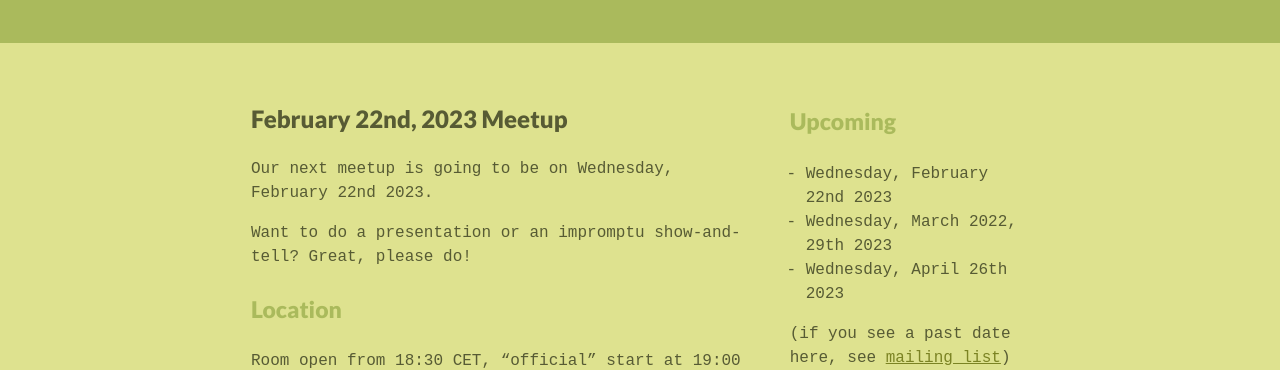
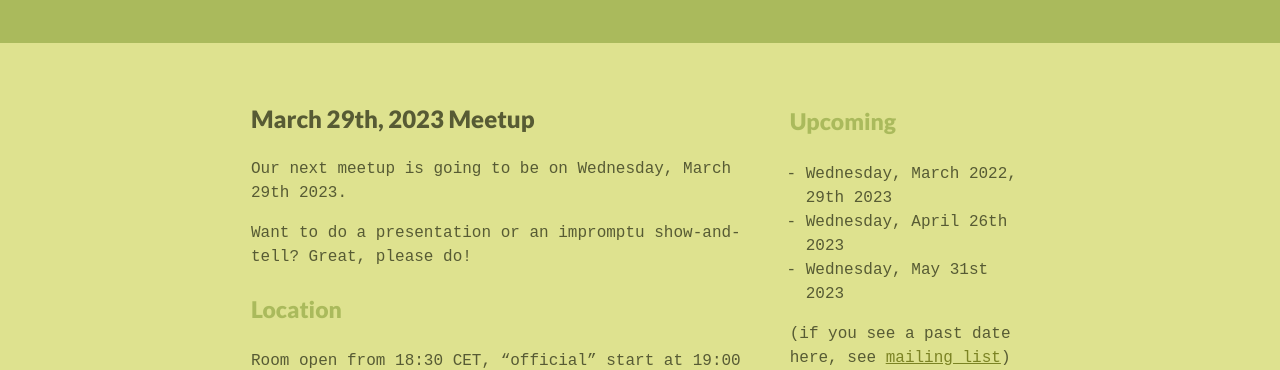
Before and after one commit to emacs-berlin/emacs-berlin.org, a Jekyll site: the page built from index.md, in a window 1280 px wide. Shown: the part 366-736 px from the top of the page. Built offline with Jekyll 4.4.1, drawn with Linux system fonts in a browser that asks for light colours.

Commit message:
March 2023

```diff
--- a/index.md
+++ b/index.md
@@ -13,9 +13,9 @@
 
 <section id="below-fold"><div class="row"><div class="medium-8 columns">
 
-# February 22nd, 2023 Meetup
+# March 29th, 2023 Meetup
 
-Our next meetup is going to be on Wednesday, February 22nd 2023.
+Our next meetup is going to be on Wednesday, March 29th 2023.
 
 Want to do a presentation or an impromptu show-and-tell? Great, please
 do!
@@ -24,7 +24,7 @@
 
 Room open from 18:30 CET, "official" start at 19:00 CET. In another
 timezone? M-x world-clock!
-[Jitsi Room](https://jitsi.emacs-berlin.org/february-2023).
+[Jitsi Room](https://jitsi.emacs-berlin.org/march-2023).
 
 ### About Emacs Berlin
 
@@ -56,12 +56,11 @@
 <div class="medium-4 columns">
 ### Upcoming
 
-* Wednesday, February 22nd 2023
 * Wednesday, March 2022, 29th 2023
 * Wednesday, April 26th 2023
+* Wednesday, May 31st 2023
 
 <!--
-* Wednesday, May 31st 2023
 * Wednesday, June 28th 2023
 * Wednesday, July 26th 2023
 * Wednesday, August 30th 2023
```
